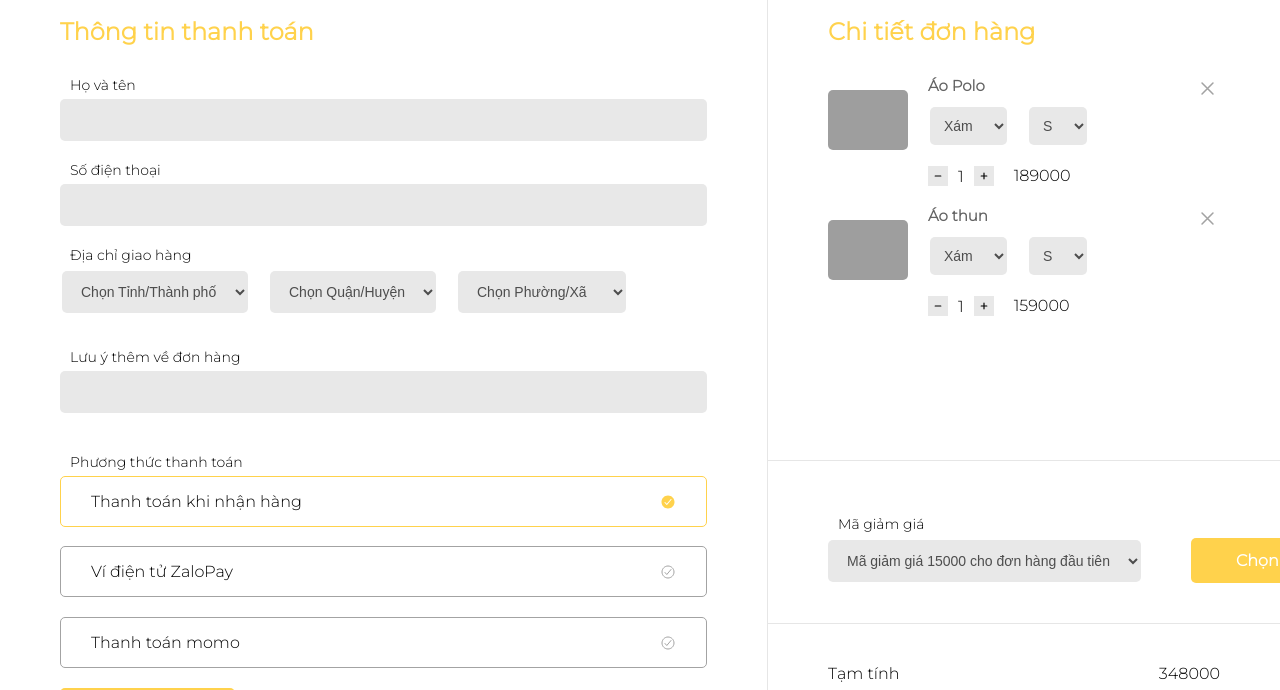
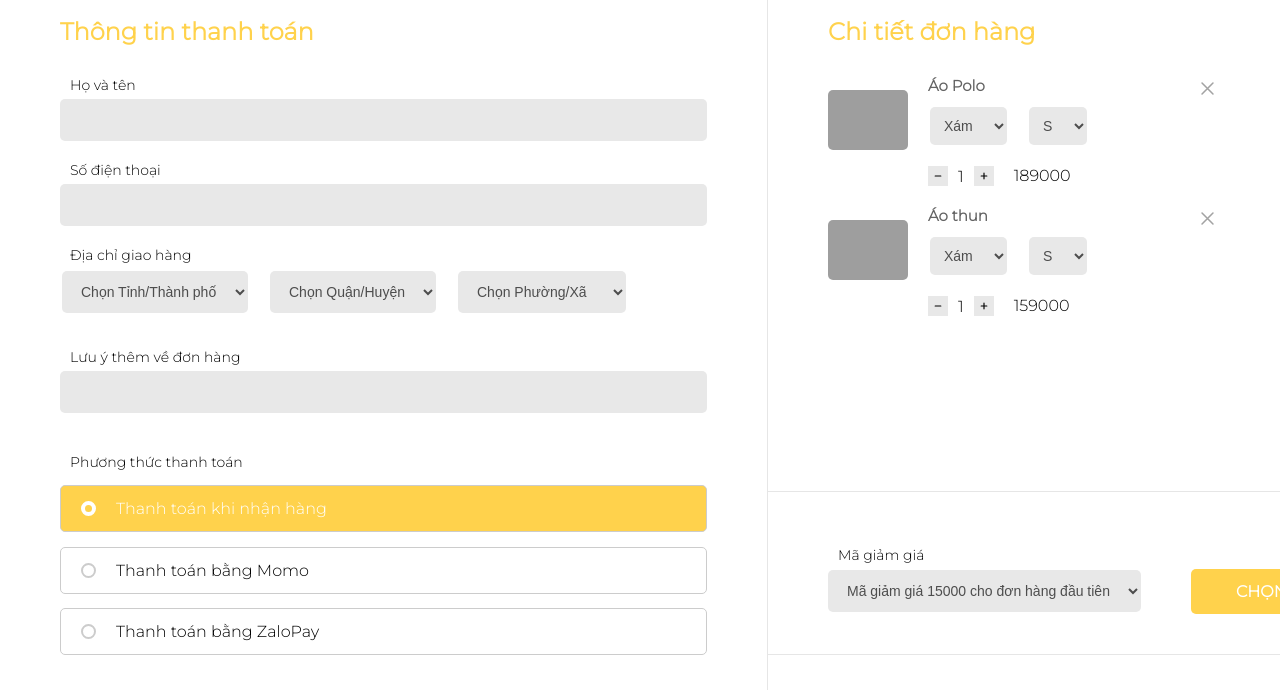
Before and after one commit to QuocThinh0411/DoAnWeb1, a plain HTML site: page assets/layout/cart.html in a window 1280 px wide. Shown: the part 87-777 px from the top of the page. Drawn offline with nearby package versions, Linux system fonts and the light colour scheme; grey boxes are pictures that could not be loaded.

Commit message:
newupdate

```diff
--- a/assets/css/cart.css
+++ b/assets/css/cart.css
@@ -127,35 +127,42 @@
     font-weight: bold;
   }
 
-  .payment-form { margin-bottom: 40px;}
+  .payment-form { margin-bottom: 40px;
+  }
+  input[type="radio"]{
+    display: none;
+}
+.label-rad{
+    width: 100%;
+    position: relative;
+    color: black;
+    border: 1px solid hsl(0, 0%, 80%);;
+    border-radius: 5px;
+    display: flex;
+    align-items: center;
+    padding: 5px 0px;
 
-  .payment-method {
-    align-items: center;
-    gap: 30px;
-    margin-bottom: 20px;
-  }
 
-  .payment-method .method {
-    border: 1px solid var(--quick-silver);
-    border-radius: var(--radius);
-    width: 100%;
-    display:     flex;
-    align-items: center;
-    padding: 15px 30px;
-    gap: 20px;
-    cursor: pointer;
-  }
+}
+.label-rad::before{
+    content: "";
+    height: 15px;
+    width: 15px;
+    border: 2px solid hsl(0, 0%, 80%);;
+    border-radius: 50%;
+    margin: 10px 20px;
+}
+input[type="radio"]:checked + .label-rad{
+    background-color: #ffd24c;
+    color: white;
 
-  .payment-method .selected { border-color: #ffd24c; }
+}
+input[type="radio"]:checked + .label-rad::before{
+    height: 15px;
+    width: 15px;
+    border: 4px solid white;
 
-  .payment-method .method .icon { font-size: 20px; }
-
-  .payment-method .method .checkmark {
-    margin-left: auto;
-    color: var(--quick-silver);
-  }
-
-  .payment-method .method .fill { color: #ffd24c; }
+}
 
   .label-default {
     padding-left: 10px;
@@ -200,12 +207,12 @@
 
   .expire-date .input-flex input { text-align: center; }
 
-  .btn { border-radius: var(--radius); }
+  .btn { border-radius: var(--radius); width: 100%;}
 
   .btn:active { transform: scale(0.99); }
 
   .btn:focus {
-    color: var(--white);
+    color: white;
     background: var(#ffd24c);
     outline: 2px solid var(#ffd24c);
     outline-offset: 2px;
@@ -214,7 +221,7 @@
   .btn-primary {
     background: #ffd24c;
     font-weight: var(--fw-5);
-    color: var(--white);
+    color: white;
     padding: 13px 45px;
   }
 
@@ -354,13 +361,6 @@
       width: 100%;
       border-bottom: 1px solid var(--gainsboro);
     }
-
-    .thongbao{
-      color: rgb(201, 13, 13);
-      padding-top: 20px;
-      padding-left: 20px;
-    }
-
     .cart .wrapper { margin-top: auto; }
 
     .cart .cart-item-box {
@@ -377,36 +377,21 @@
 
 
   @media (max-width: 768px) {
-
     :root { --px: 40px; }
-
     .cart { grid-template-columns: 1fr; }
-
     .discount-token { border-top: 1px solid var(--gainsboro); }
-
     .wrapper-flex { gap: 20px; }
-
   }
 
-
-
-
-
   @media (max-width: 567px) {
-
     :root { --px: 20px; }
-
     .payment-method,
     .input-flex {
       flex-direction: column;
       gap: 20px;
     }
-
     .payment-method .method { width: 100%; }
-
     .input-flex .expire-date,
     .input-flex .cvv { width: 100%; }
-
     .expire-date .input-flex { flex-direction: row; }
-
   }
--- a/assets/layout/cart.html
+++ b/assets/layout/cart.html
@@ -10,7 +10,6 @@
   <link rel="stylesheet" href="../css/footer.css">
   <link rel="stylesheet" href="../css/header.css">
   <script src="/assets/js/header.js"></script>
-  <link rel="stylesheet" href="../css/footer.css">
   <link rel="stylesheet" href="../font_icon/themify-icons/themify-icons.css" type="text/css">
   <link rel="stylesheet" type="text/css" href="../font_icon/fontawesome-free-6.2.1-web/css/all.min.css">
   <link rel="stylesheet" href="https://cdnjs.cloudflare.com/ajax/libs/font-awesome/5.15.4/css/all.min.css" />
@@ -37,39 +36,30 @@
             <li id="none"></li>
             <li>
                 <form action="" id="search-box">
-
                     <input placeholder="Điền tên sản phẩm" type="text" id="search-text">
                     <button id="search-btn"><i class="ti-search"></i></button>
                 </form>
             </li>
-
             <li><a href="../layout/cart.html"><i class="shopping-cart-icon ti-shopping-cart"></i></a></li>
             <li><a href="../layout/login.html"><i class="user-icon ti-user"></i></a>
                 <ul class="subnav" id="whenlogin" >
-
                     <li><a href="../layout/account.html">Tài khoản </a></li>
                     <li><a onclick="dangxuat()" >Đăng xuất</a></li>
-
-            </ul></li>
+                </ul>
+            </li>
         </ul>
     </header>
 </div>
   <main style="margin-top: 5%;" class="container">
-
     <div class="item-flex">
       <section class="checkout">
-
         <h2 class="section-heading">Thông tin thanh toán</h2>
-
         <div class="payment-form">
-
           <form action="header.html" name="formtt" onsubmit="return kiemtra()">
-
             <div class="name">
               <label for="name" class="label-default" value>Họ và tên</label>
               <input type="text" name="n" id="name" class="input-default">
             </div>
-
             <div class="phone-number">
               <label for="phone-number" class="label-default">Số điện thoại</label>
               <input type="number" name="p" id="phone" class="input-default">
@@ -115,61 +105,34 @@
                 <label for="note" class="label-default">Lưu ý thêm về đơn hàng</label>
                 <input type="note" name="note" id="noteorder" class="input-default">
             </div>
-
           </form>
-
         </div>
         <label for="name" class="label-default" value>Phương thức thanh toán</label>
         <div class="payment-form">
-
-            <div class="payment-method">
-
-              <button class="method selected">
-                <span>Thanh toán khi nhận hàng</span>
-
-                <ion-icon class="checkmark fill" name="checkmark-circle"></ion-icon>
-              </button> <br>
-              <button class="method">
-
-                <span>Ví điện tử ZaloPay</span>
-
-                <ion-icon class="checkmark" name="checkmark-circle-outline"></ion-icon>
-              </button>
-
-            </div>
           <div class="payment-form">
-
-                <div class="payment-method">
-                  <button class="method">
-                    <span>Thanh toán momo</span>
-                    <ion-icon class="checkmark" name="checkmark-circle-outline"></ion-icon>
-                  </button>
-
+            <input type="radio" name="payment" id="cod" checked="checked">
+            <label class="label-rad" for="cod">Thanh toán khi nhận hàng</label>
+            <input type="radio" name="payment" id="momo">
+            <label class="label-rad" for="momo">Thanh toán bằng Momo</label>
+            <input type="radio" name="payment" id="zalopay">
+            <label for="zalopay" class="label-rad">Thanh toán bằng ZaloPay</label>
           </div>
         <a >
           <button class="btn btn-primary" id="payment" >
-            <b>Đặt hàng</b></span>
-          </button>
-          <span id="loi" class="thongbao"></span>
+            <span><b>ĐẶT HÀNG</b></span>
+          </button> <br>
+          <span style="color: rgb(218, 19, 19); padding: 20px 0px 0px 20px;" id="loi"></span>
         </a>
-
       </section>
       <section class="cart">
-
         <div class="cart-item-box">
-
           <h2 class="section-heading">Chi tiết đơn hàng</h2>
-
           <div class="product-card">
-
             <div class="card">
-
               <div class="img-box">
                 <img src="../image/aopolo1.jpg" alt="Áo polo" width="80px" class="product-img">
               </div>
-
               <div class="detail">
-
                 <h4 class="product-name">Áo Polo</h4>
                 <table>
                     <tr>
@@ -196,47 +159,32 @@
                     </tr>
                 </table>
                 <br>
-
                 <div class="wrapper">
-
                   <div class="product-qty">
                     <button id="decrement">
                       <ion-icon name="remove-outline"></ion-icon>
                     </button>
-
                     <span id="quantity">1</span>
-
                     <button id="increment">
                       <ion-icon name="add-outline"></ion-icon>
                     </button>
                   </div>
-
                   <div class="price">
                     <span id="priceProduct">189000</span>
                   </div>
-
                 </div>
-
               </div>
-
               <button class="product-close-btn">
                 <ion-icon name="close-outline"></ion-icon>
               </button>
-
             </div>
-
           </div>
-
           <div class="product-card">
-
             <div class="card">
-
               <div class="img-box">
                 <img src="../image/aothun.jpg" alt="Áo thun" width="80px" class="product-img">
               </div>
-
               <div class="detail">
-
                 <h4 class="product-name">Áo thun</h4>
                 <table>
                     <tr>
@@ -262,56 +210,38 @@
                         </td>
                     </tr>
                 </table> <br>
-
                 <div class="wrapper">
-
                   <div class="product-qty">
                     <button id="decrement">
                       <ion-icon name="remove-outline"></ion-icon>
                     </button>
-
                     <span id="quantity">1</span>
-
                     <button id="increment">
                       <ion-icon name="add-outline"></ion-icon>
                     </button>
                   </div>
-
                   <div class="price">
                     <span id="priceProduct">159000</span>
                   </div>
-
                 </div>
-
               </div>
-
               <button class="product-close-btn">
                 <ion-icon name="close-outline"></ion-icon>
               </button>
-
             </div>
-
           </div>
-
         </div>
-
         <div class="wrapper">
-
           <div class="discount-token">
-
             <label for="discount-token" class="label-default">Mã giảm giá</label>
-
             <div class="wrapper-flex">
-
               <select name="calc_shipping_provinces" id="giamgia" required="" class="input-default" style="font-size: 14px; padding: 12px 15px ; border: none; margin-right: 20px;">
                 <option value="15000">Mã giảm giá 15000 cho đơn hàng đầu tiên</option>
                 <option value="30000">Mã giảm giá 30000 siêu sale cuối năm</option>
               </select>
-              <button class="btn btn-primary" id="click" type="button"><b>Chọn</b> </button>
+              <button class="btn btn-primary" id="click" type="button"><b>CHỌN</b> </button>
             </div>
-
           </div>
-
           <div class="amount" onclick="totalCalc()">
 
             <div class="subtotal">
@@ -358,18 +288,14 @@
                       <a href="https://www.tiktok.com/@sunhappy_fashion?_t=8Y51iBjJA25&_r=1"><i class="fab fa-tiktok"></i></a>
                       <a href="https://instagram.com/polo.sunhappy?igshid=YmMyMTA2M2Y="><i class="fab fa-instagram"></i></a>
                   </div>
-
                   <div>
                       <ul class="ft-ul">
                           <li><a href="tel:0383503044" >0383.503.044</a></li>
                              <li><a href="mailto:cskh.sunhappy@gmail.com">cskh.sunhappy@gmail.com</a> </li>
                              <li><a href="https://goo.gl/maps/phhQ8mNSjGtnzno18">211 Linh Đông, P.Linh Đông, Thủ Đức, TP.HCM</a></li>
-
                          </ul>
                   </div>
-
             </div>
-
            <div class="footer-col">
              <h4>SunHappy </h4>
              <ul class="ft-ul">
@@ -400,7 +326,6 @@
          </div>
        </div>
     </footer>
-
   </body>
 </footer>
 </html>
```
Lines whose indentation alone changed are shown as unchanged.
